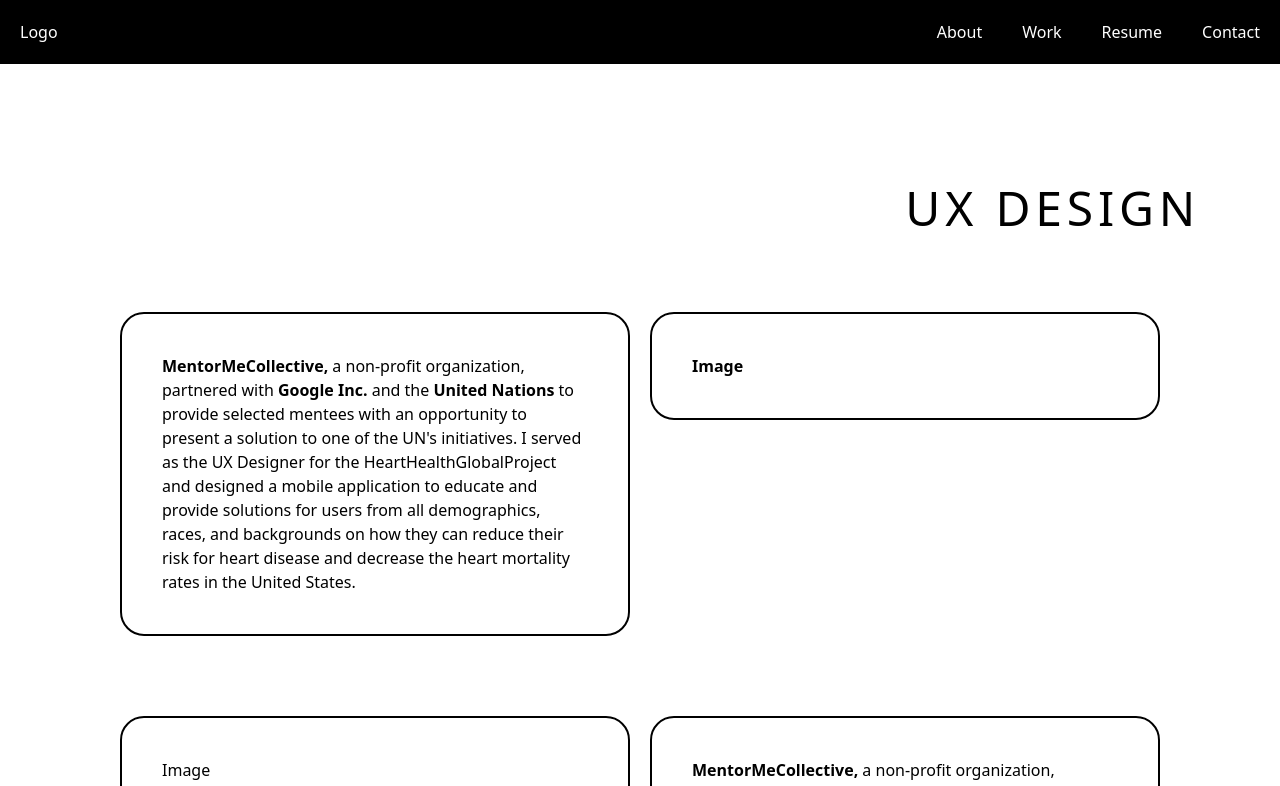
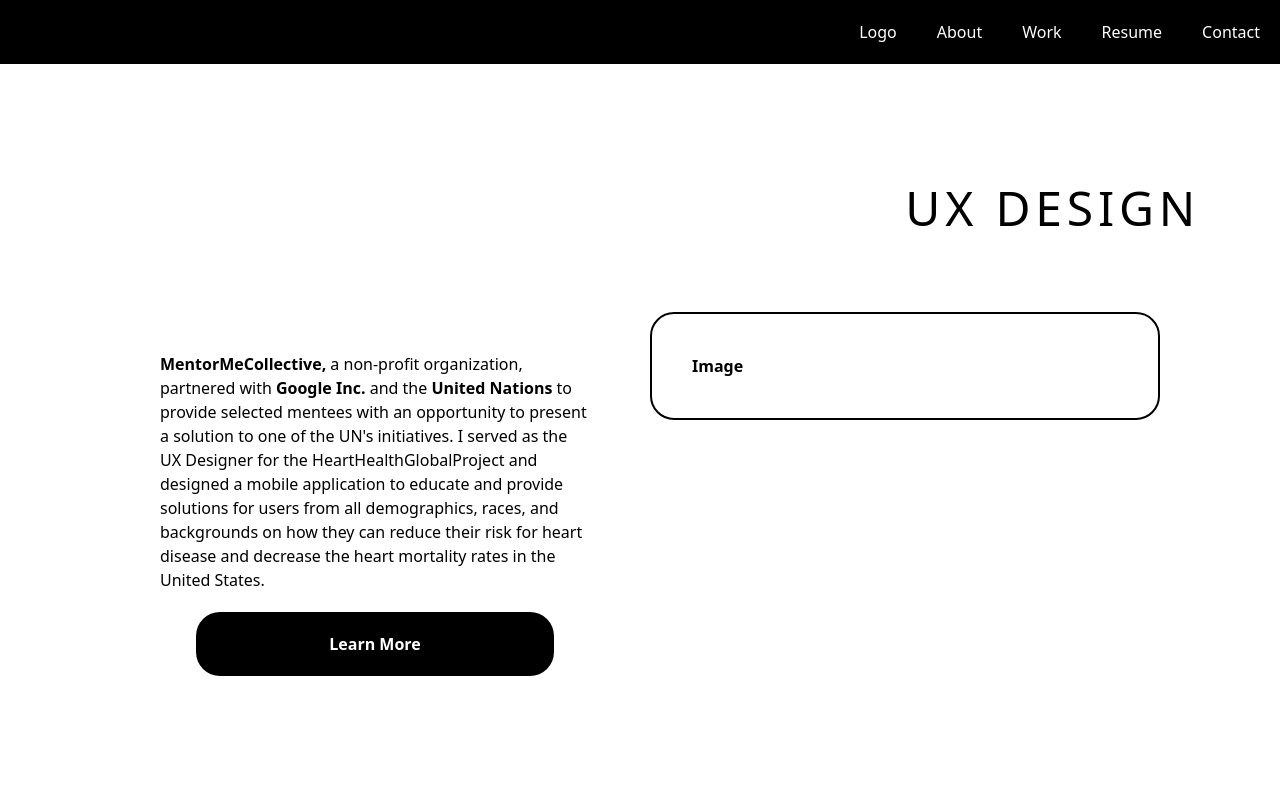
Before and after one commit to sbcodes90/ux-portfolio, a React (Create React App) app in the folder my-app/: page / in a window 1280 px wide. Shown: the top 786 px of the page. Built offline with nearby package versions, Linux system fonts and the light colour scheme.

Commit message:
nav updates

```diff
--- a/my-app/package.json
+++ b/my-app/package.json
@@ -3,10 +3,13 @@
   "version": "0.1.0",
   "private": true,
   "dependencies": {
+    "@headlessui/react": "^2.1.2",
+    "@heroicons/react": "^2.1.5",
     "@testing-library/jest-dom": "^5.17.0",
     "@testing-library/react": "^13.4.0",
     "@testing-library/user-event": "^13.5.0",
     "autoprefixer": "^10.4.20",
+    "heroicons": "^2.1.5",
     "postcss": "^8.4.41",
     "react": "^18.3.1",
     "react-dom": "^18.3.1",
--- a/my-app/src/UxPage.js
+++ b/my-app/src/UxPage.js
@@ -6,14 +6,18 @@
     <div>
       <header className="lg:text-right text-5xl tracking-widest	lg:pb-10 text-center pt-10	">UX DESIGN</header>
       <section className="flex flex-col gap-5 lg:flex-row justify-around items-start lg:gap-5 pb-10 p-10">
-        <div className="border-solid border-black rounded-3xl border-2 p-10 lg:w-6/12"><strong>MentorMeCollective,</strong> a non-profit organization, partnered
+        <div className="p-10 lg:w-6/12"><strong>MentorMeCollective,</strong> a non-profit organization, partnered
           with <strong>Google Inc.</strong> and the <strong>United Nations</strong>{' '}to provide selected
           mentees with an opportunity to present a solution to one of the
           UN's initiatives. I served as the UX Designer for the
           HeartHealthGlobalProject and designed a mobile application
           to educate and provide solutions for users from all demographics,
           races, and backgrounds on how they can reduce their risk for heart
-          disease and decrease the heart mortality rates in the United States.</div>
+          disease and decrease the heart mortality rates in the United States.
+          <div className='text-center bg-black px-10 py-5 text-white font-black rounded-3xl mt-5 mr-9 ml-9'>
+            <button>Learn More</button>
+            </div>
+          </div>
         <div className="border-solid border-black rounded-3xl border-2 p-10 lg:w-6/12"><strong>Image</strong></div>
       </section>
       <section className="flex flex-col gap-5 lg:flex-row justify-around items-start lg:gap-5 pb-10 p-10">
--- a/my-app/src/components/Nav.js
+++ b/my-app/src/components/Nav.js
@@ -1,12 +1,44 @@
 import React from 'react'
+import hamburgerMenu from "../icons/hamburger-menu.png"
+import { Menu, MenuButton, MenuItem, MenuItems } from '@headlessui/react'
 
 export default function Nav() {
+
   return (
-    <div className='bg-black text-white p-5'>
+    <>
+      <div className='bg-black text-white flex flex-row justify-end p-3 lg:p-5'>
+      <Menu>
 
-            <ul className='flex flex-row'>
+      <MenuButton  className="md:hidden lg:hidden" >
+        <img src={hamburgerMenu} alt="menu" className='w-10'/>
+        </MenuButton>
+      <MenuItems anchor="bottom" className=" bg-black text-white text-center w-full h-svh">
+        <MenuItem>
+          <a className="block data-[focus]:bg-teal-300 p-10 data-[focus]:text-black font-bold" href="/about">
+            About
+          </a>
+        </MenuItem>
+        <MenuItem>
+          <a className="block data-[focus]:bg-teal-300 p-10 data-[focus]:text-black font-bold" href="/work">
+            Work
+          </a>
+        </MenuItem>
+        <MenuItem>
+          <a className="block data-[focus]:bg-teal-300 p-10 data-[focus]:text-black font-bold" href="/resume">
+            Resume
+          </a>
+        </MenuItem>
+        <MenuItem>
+          <a className="block data-[focus]:bg-teal-300 p-10 data-[focus]:text-black font-bold" href="/contact">
+            Contact
+          </a>
+        </MenuItem>
+      </MenuItems>
+
+    </Menu>        <ul className='hidden lg:flex lg:flex-row'>
+
+          <div className='flex flex-row gap-10'>
           <li className='flex-1'>Logo</li>
-               <div className='flex flex-row gap-10'>
             <li>About</li>
             <li>Work</li>
             <li>Resume</li>
@@ -15,5 +47,13 @@
         </ul>
 
       </div>
+
+
+
+
+
+
+
+    </>
   )
 }
```
Also changed, not shown: my-app/src/icons/hamburger-menu.png (added), 1 other file (tests, documents, lock files or other folders). Lines whose indentation alone changed are shown as unchanged.
